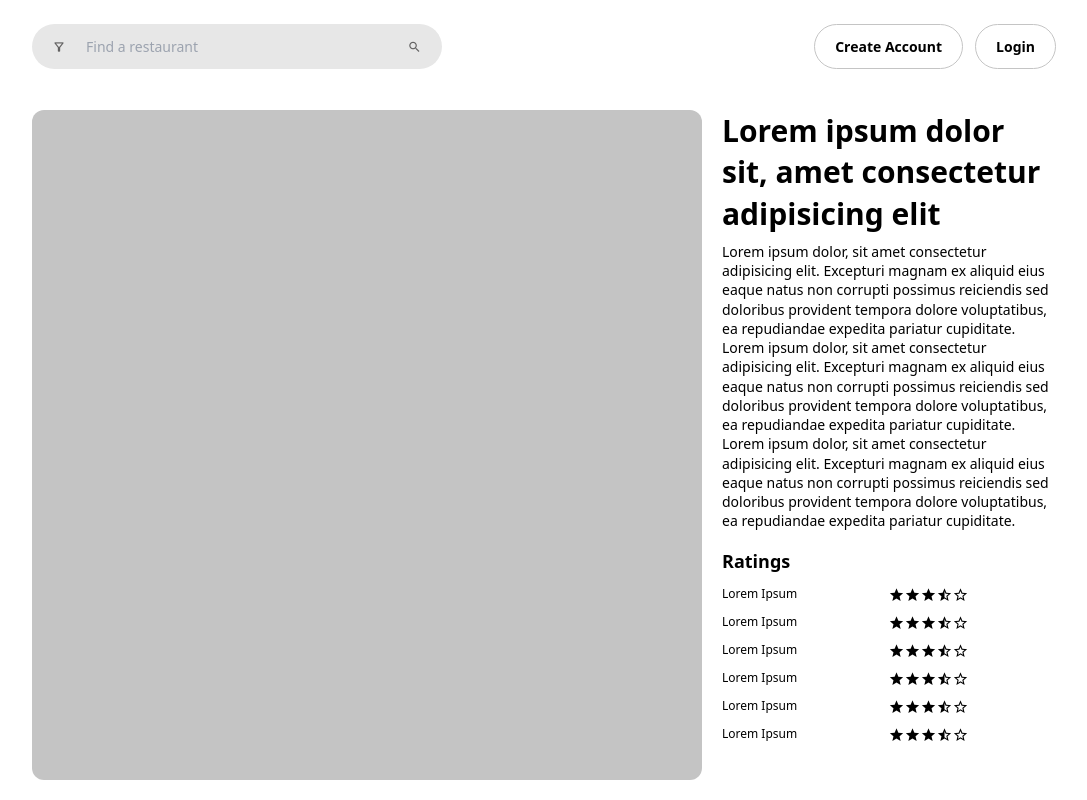
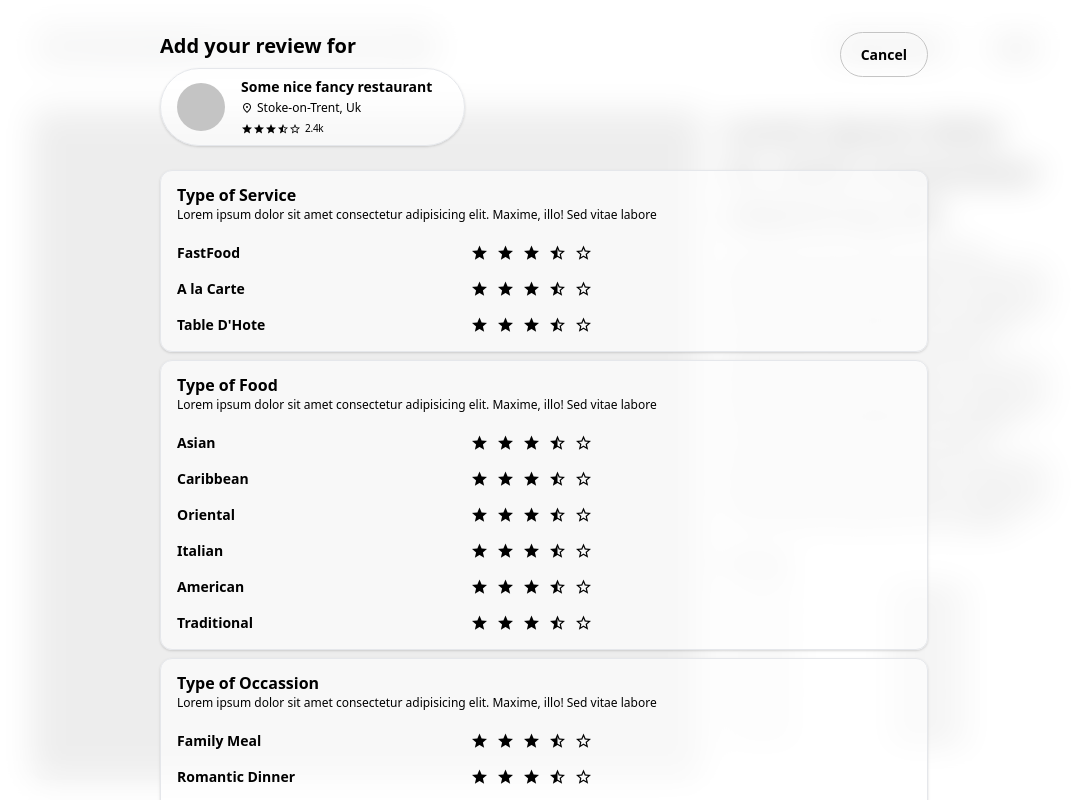
Before and after one commit to jaxenvisuals/restaurant-rating-system, a Nuxt app: page /a-restaurant in a window 1280 px wide. Shown: the top 800 px of the page, without its empty margins (96-1183 px from the left). Built offline with nearby package versions, Linux system fonts and the light colour scheme.

Commit message:
Add a review page

```diff
--- /dev/null
+++ b/components/reviews/AStarReviewCard.vue
@@ -0,0 +1,68 @@
+<template>
+  <div class="border rounded-xl px-4 py-3 shadow bg-white/60">
+    <div class="">
+      <p class="text-base font-bold">{{ template.name }}</p>
+      <p class="text-xs">
+        {{ template.description }}
+      </p>
+    </div>
+
+    <div class="mt-4">
+      <div v-if="type === 'rating'" class="flex flex-col gap-2">
+        <div
+          v-for="field in template.fields"
+          :key="field.name"
+          class="flex items-center"
+        >
+          <div class="w-2/5">
+            <p class="text-sm font-bold leading-none">{{ field.name }}</p>
+          </div>
+          <div class="flex-grow">
+            <StarRating size="lg" :count="false" :tight="false" />
+          </div>
+        </div>
+      </div>
+
+      <div v-else-if="type === 'textarea'" class="">
+        <textarea
+          class="
+            border
+            rounded-xl
+            text-sm
+            px-4
+            py-3
+            focus:outline-none
+            bg-transparent
+            w-full
+          "
+          cols="30"
+          rows="10"
+          :placeholder="placeholder"
+        ></textarea>
+      </div>
+    </div>
+  </div>
+</template>
+
+<script>
+export default {
+  name: 'AStarReviewCard',
+
+  props: {
+    type: {
+      type: String,
+      default: 'rating',
+    },
+
+    placeholder: {
+      type: String,
+      default: 'Text here',
+    },
+
+    template: {
+      type: Object,
+      required: true,
+    },
+  },
+}
+</script>
--- /dev/null
+++ b/components/reviews/AddReview.vue
@@ -0,0 +1,273 @@
+<template>
+  <div
+    class="
+      py-8
+      overflow-auto
+      fixed
+      z-10
+      top-0
+      left-0
+      right-0
+      bottom-0
+      bg-white/70
+      backdrop-blur-lg
+    "
+  >
+    <div class="w-3/5 mx-auto">
+      <div class="flex gap-6">
+        <div class="flex-grow">
+          <p class="text-xl font-bold">Add your review for</p>
+          <div class="mt-2">
+            <div
+              class="
+                rounded-full
+                inline-flex
+                pl-4
+                pr-8
+                pt-2
+                pb-2
+                border
+                items-center
+                shadow
+                bg-white/60
+              "
+            >
+              <div class="">
+                <div
+                  class="w-12 h-12 flex-shrink-0 rounded-full bg-[#c4c4c4]"
+                ></div>
+              </div>
+
+              <div class="pl-4">
+                <p class="text-sm font-bold leading-snug">
+                  Some nice fancy restaurant
+                </p>
+                <div class="flex items-center text-black">
+                  <span class="inline-block mr-1">
+                    <MaterialIcon icon="place" class="text-xs" />
+                  </span>
+
+                  <span class="inline-block text-xs">Stoke-on-Trent, Uk</span>
+                </div>
+                <div class="mt-px">
+                  <StarRating />
+                </div>
+              </div>
+            </div>
+          </div>
+        </div>
+
+        <div class="">
+          <div
+            class="
+              rounded-full
+              px-5
+              py-3
+              border border-[#c4c4c4]
+              text-black text-sm
+              font-bold
+              leading-snug
+            "
+          >
+            Cancel
+          </div>
+        </div>
+      </div>
+
+      <div class="mt-6">
+        <div class="flex flex-col gap-2">
+          <AStarReviewCard
+            v-for="template in restaurantTemplate"
+            :key="template.name"
+            :template="template"
+          />
+
+          <div class="border rounded-xl px-4 py-3 shadow bg-white/60">
+            <div class="">
+              <p class="text-base font-bold">Rate your overall experience</p>
+            </div>
+
+            <div class="mt-4">
+              <StarRating size="xl" :count="false" :tight="false" />
+            </div>
+          </div>
+
+          <AStarReviewCard
+            type="textarea"
+            :template="{
+              name: 'Do you have any other comments?',
+              description:
+                'Type in any special comment about your experience below',
+            }"
+            placeholder="Type your comments here"
+          />
+        </div>
+
+        <div class="flex-col flex mt-4">
+          <div
+            class="
+              rounded-full
+              text-center
+              w-full
+              bg-black
+              px-5
+              py-3
+              border border-black
+              text-white text-sm
+              font-bold
+              leading-snug
+            "
+          >
+            Submit Review
+          </div>
+
+          <div
+            class="
+              w-full
+              text-center
+              mt-8
+              rounded-full
+              px-5
+              py-3
+              border border-[#c4c4c4]
+              text-black text-sm
+              font-bold
+              leading-snug
+            "
+          >
+            Cancel
+          </div>
+        </div>
+      </div>
+    </div>
+  </div>
+</template>
+
+<script>
+export default {
+  name: 'AddReview',
+
+  data: () => {
+    return {
+      restaurantTemplate: {
+        typeOfService: {
+          name: 'Type of Service',
+          description:
+            'Lorem ipsum dolor sit amet consectetur adipisicing elit. Maxime, illo! Sed vitae labore',
+          fields: [
+            {
+              name: 'FastFood',
+            },
+            {
+              name: 'A la Carte',
+            },
+            {
+              name: "Table D'Hote",
+            },
+          ],
+        },
+        typeOfFood: {
+          name: 'Type of Food',
+          description:
+            'Lorem ipsum dolor sit amet consectetur adipisicing elit. Maxime, illo! Sed vitae labore',
+          fields: [
+            {
+              name: 'Asian',
+            },
+            {
+              name: 'Caribbean',
+            },
+            {
+              name: 'Oriental',
+            },
+            {
+              name: 'Italian',
+            },
+            {
+              name: 'American',
+            },
+            {
+              name: 'Traditional',
+            },
+          ],
+        },
+        typeOfOccassion: {
+          name: 'Type of Occassion',
+          description:
+            'Lorem ipsum dolor sit amet consectetur adipisicing elit. Maxime, illo! Sed vitae labore',
+          fields: [
+            {
+              name: 'Family Meal',
+            },
+            {
+              name: 'Romantic Dinner',
+            },
+            {
+              name: 'Kids Meal',
+            },
+            {
+              name: 'Business Lunches',
+            },
+            {
+              name: 'View',
+            },
+          ],
+        },
+        diningOptions: {
+          name: 'Dining Options',
+          description:
+            'Lorem ipsum dolor sit amet consectetur adipisicing elit. Maxime, illo! Sed vitae labore',
+          fields: [
+            {
+              name: 'Breakfase',
+            },
+            {
+              name: 'Lunch',
+            },
+            {
+              name: 'Dinner',
+            },
+            {
+              name: 'Supper',
+            },
+            {
+              name: 'Takeout',
+            },
+          ],
+        },
+        experience: {
+          name: 'General Experience',
+          description:
+            'Lorem ipsum dolor sit amet consectetur adipisicing elit. Maxime, illo! Sed vitae labore',
+          fields: [
+            {
+              name: 'Average expense of serving per head',
+            },
+            {
+              name: 'Quality of food',
+            },
+            {
+              name: 'Ambiance of the experience',
+            },
+            {
+              name: 'Quality of service',
+            },
+            {
+              name: 'Cleanliness',
+            },
+            {
+              name: 'Speed of service',
+            },
+            {
+              name: 'Value for money',
+            },
+            {
+              name: 'Allergy information provided',
+            },
+          ],
+        },
+      },
+    }
+  },
+}
+</script>
--- a/components/utilities/ratings/StarRating.vue
+++ b/components/utilities/ratings/StarRating.vue
@@ -1,6 +1,9 @@
 <template>
   <div class="flex items-center">
-    <div class="flex items-center mr-1 text-brand-yellow">
+    <div
+      class="flex items-center mr-1 text-brand-yellow"
+      :class="[{ 'gap-2': !tight }]"
+    >
       <MaterialIcon icon="star" :class="[starSize]" />
       <MaterialIcon icon="star" :class="[starSize]" />
       <MaterialIcon icon="star" :class="[starSize]" />
@@ -17,10 +20,15 @@
 
 <script>
 export default {
-  name: 'StarRatings',
+  name: 'StarRating',
 
   props: {
     count: {
+      type: Boolean,
+      default: true,
+    },
+
+    tight: {
       type: Boolean,
       default: true,
     },
@@ -39,6 +47,14 @@ export default {
           size = 'text-base'
           break
 
+        case 'lg':
+          size = 'text-lg'
+          break
+
+        case 'xl':
+          size = 'text-3xl'
+          break
+
         default:
           size = 'text-xs'
           break
--- a/pages/a-restaurant.vue
+++ b/pages/a-restaurant.vue
@@ -123,6 +123,8 @@
         </div>
       </div>
     </div>
+
+    <AddReview />
   </div>
 </template>
 
```
